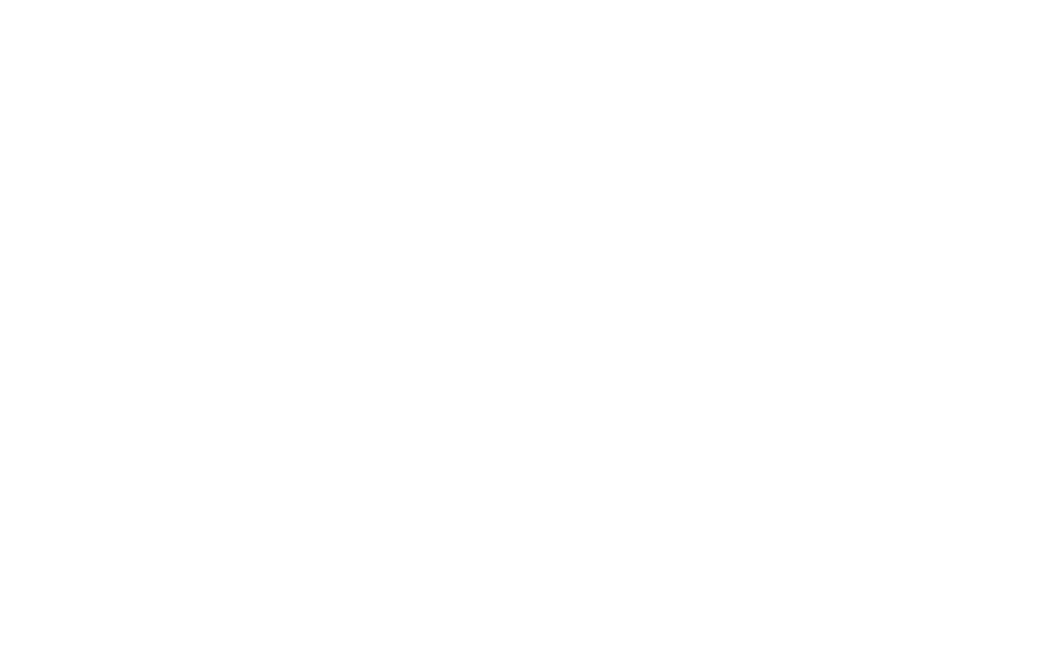
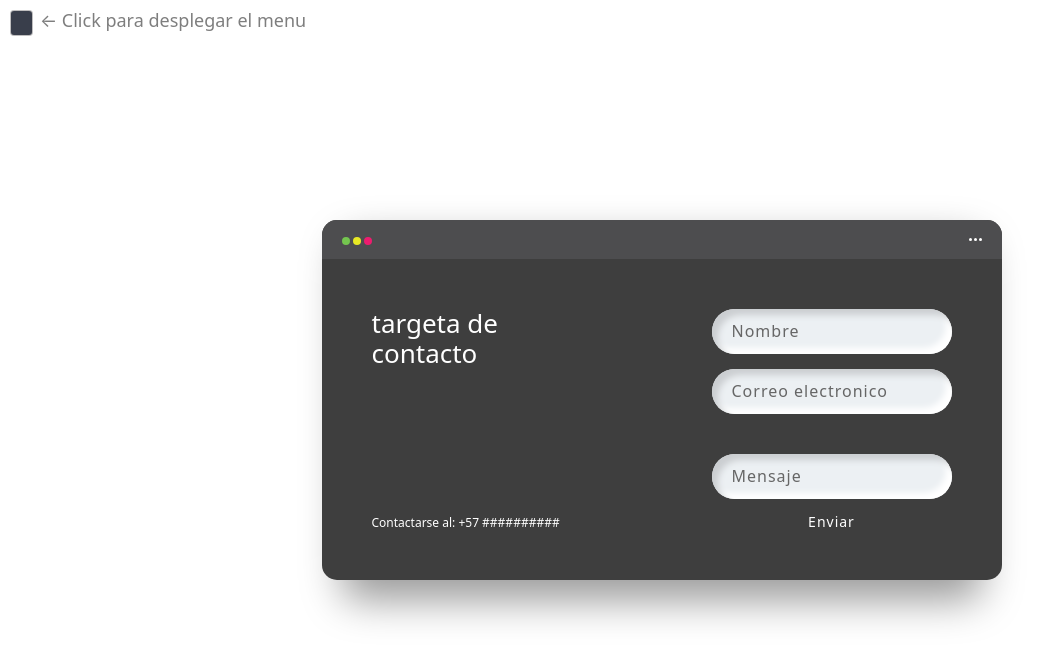
Before and after one commit to andres94-web/Los_pixies_ciclo_4_mision_tic, a React (Create React App) app: page /contacto in a window 1280 px wide. Before the commit this address had no page. Shown: the top 662 px of the page, without its empty margins (0-1058 px from the left). Built offline with nearby package versions, Linux system fonts and the light colour scheme.

Commit message:
90% de la app terminada

```diff
--- a/package.json
+++ b/package.json
@@ -3,6 +3,7 @@
   "version": "0.1.0",
   "private": true,
   "dependencies": {
+    "@emailjs/browser": "^3.10.0",
     "@testing-library/jest-dom": "^5.16.5",
     "@testing-library/react": "^13.4.0",
     "@testing-library/user-event": "^13.5.0",
--- a/src/App.js
+++ b/src/App.js
@@ -2,6 +2,7 @@
 import Loguin from "./pages/Loguin";
 import Productos from "./pages/Productos";
 import Home from "./pages/Home";
+import Contacto from './pages/Contacto';
 
 function App() {
 
@@ -12,6 +13,7 @@
           <Route path='/' element={<Loguin />} />
           <Route path='/home' element={<Home />} />
           <Route path='/productos' element={<Productos />} />
+          <Route path='/contacto' element={<Contacto />} />
           {/* <Route path='/*' element={<NotFound />} /> */}
         </Routes>
       </BrowserRouter>
--- a/src/components/Navbar.jsx
+++ b/src/components/Navbar.jsx
@@ -1,15 +1,46 @@
+import { useNavigate } from "react-router-dom"
 import "../styles/Navbar.css"
 
 const Navbar = () => {
+
+  const navigate = useNavigate()
+
+  const manejadorContacto = (e) => {
+    e.preventDefault()
+    if (localStorage.getItem("token")) {
+      navigate("/contacto")
+    }
+  }
+
+  const manejadorProductos = (e) => {
+    e.preventDefault()
+    if (localStorage.getItem("token")) {
+      navigate("/productos")
+    }
+  }
+
+  const manejadorHome = (e) => {
+    e.preventDefault()
+    if (localStorage.getItem("token")) {
+      navigate("/home")
+    }
+  }
+
+  const manejadorSesion = (e) => {
+    e.preventDefault()
+    if (localStorage.getItem("token")) {
+      navigate("/")
+    }
+  }
+
   return (
     <details>
       <summary></summary>
       <nav className="menu">
-        <a href="#Home">Home</a>
-        <a href="#Work">Work</a>
-        <a href="#Links">Links</a>
-        <a href="#Contact">Contact</a>
-        <a href="#About">About</a>
+        <a onClick={manejadorHome} href="">Home</a>
+        <a onClick={manejadorProductos} href="">Productos</a>
+        <a onClick={manejadorContacto} href="">Contacto</a>
+        <a onClick={manejadorSesion} href="">Cerrar sesion</a>
       </nav>
     </details>
   )
--- /dev/null
+++ b/src/pages/Contacto.jsx
@@ -0,0 +1,93 @@
+import React from "react";
+import Navbar from "../components/Navbar";
+import "../styles/Contacto.css";
+import emailjs from "@emailjs/browser";
+import { useRef } from "react";
+
+function Contacto() {
+  const form = useRef();
+
+  const sendEmail = (e) => {
+    e.preventDefault();
+
+    emailjs
+      .sendForm(
+        "service_0y5fywh",
+        "template_qupspea",
+        form.current,
+        "GQSYWCAZuF69eoLnl"
+      )
+      .then(
+        (result) => {
+          alert(
+            `${result.text}  Su mensaje a sido enviado con exito, me comunicare con ustedes lo mas pronto posible`
+          );
+        },
+        (error) => {
+          alert(
+            `Ha ocurrido un error de tipo ${error.text} Andres94-web estara trabajando para solucionarlo`
+          );
+        }
+      );
+  };
+
+  return (
+    <>
+      <div class="background">
+        <Navbar />
+        <div class="container">
+          <div class="screen">
+            <div class="screen-header">
+              <div class="screen-header-left">
+                <div class="screen-header-button close"></div>
+                <div class="screen-header-button maximize"></div>
+                <div class="screen-header-button minimize"></div>
+              </div>
+              <div class="screen-header-right">
+                <div class="screen-header-ellipsis"></div>
+                <div class="screen-header-ellipsis"></div>
+                <div class="screen-header-ellipsis"></div>
+              </div>
+            </div>
+            <form
+              action=""
+              method="post"
+              class="screen-body"
+              ref={form}
+              onSubmit={sendEmail}
+            >
+              <div class="screen-body-item left">
+                <div class="app-title">
+                  <span>targeta de</span>
+                  <span>contacto</span>
+                </div>
+                <div class="app-contact">Contactarse al: +57 ##########</div>
+              </div>
+              <div class="screen-body-item">
+                <div class="app-form">
+                  <div class="app-form-group">
+                    <input class="app-form-control" name="user_name" placeholder="Nombre" />
+                  </div>
+                  <div class="app-form-group">
+                    <input
+                      class="app-form-control" name="user_email"
+                      placeholder="Correo electronico"
+                    />
+                  </div>
+                  <div class="app-form-group message">
+                    <input class="app-form-control" placeholder="Mensaje" name="message"/>
+                  </div>
+                  <div class="app-form-group buttons">
+                    <button class="app-form-button">Enviar</button>
+                  </div>
+                </div>
+              </div>
+            </form>
+          </div>
+        </div>
+      </div>
+    </>
+  );
+}
+
+export default Contacto;
--- a/src/pages/Home.jsx
+++ b/src/pages/Home.jsx
@@ -1,11 +1,31 @@
-import Navbar from "../components/Navbar"
+import Navbar from "../components/Navbar";
+import "../styles/Home.css";
 
 function Home() {
   return (
     <>
-        <Navbar/>
+      <Navbar />
+      <section>
+        <div class="box">
+          <span></span>
+          <span></span>
+          <span></span>
+          <span></span>
+          <div class="content">
+            <h2>Sobre nosotros </h2>
+            <p>
+              <a>
+                Lorem all our modules are designed to play nicely with
+                responsive of course. At the end of the day it comes down to the
+                theme you use - our code doesn't get in your way.At the end of
+                the day it comes down to
+              </a>
+            </p>
+          </div>
+        </div>
+      </section>
     </>
-  )
+  );
 }
 
-export default Home
+export default Home;
--- a/src/pages/Productos.jsx
+++ b/src/pages/Productos.jsx
@@ -1,31 +1,14 @@
-import axios from "axios";
 import React from "react";
-
-const baseURL = "https://jsonplaceholder.typicode.com/posts/1";
+import Navbar from "../components/Navbar";
 
 const Productos = () => {
-  const [post, setPost] = React.useState(null);
-
-  React.useEffect(() => {
-    axios.get(baseURL).then((response) => {
-      setPost(response.data);
-    });
-  }, []);
-
-  if (!post) return null;
 
   return (
-    <div>
-      <h1>{post.title}</h1>
-      <p>{post.body}</p>
-    </div>
+    <>
+    <Navbar />
+    </>
   );
 }
 
-/* const Productos = () => {
-  return (
-    <div>Productos</div>
-  )
-} */
 
 export default Productos
--- a/src/services/Api.js
+++ b/src/services/Api.js
@@ -1 +1,2 @@
 export const ApiUrlUsuario = "https://api-nw7e.onrender.com/user/login"
+export const AroductosURL = "https://temu-com-shopping-api-realtime-api-scrapper-from-temu-com.p.rapidapi.com/search";
--- /dev/null
+++ b/src/styles/Contacto.css
@@ -0,0 +1,166 @@
+  .background {
+    display: flex;
+    min-height: 100vh;
+  }
+
+  .container {
+    flex: 0 1 700px;
+    margin: auto;
+    padding: 10px;
+  }
+
+  .screen {
+    position: relative;
+    background: #3e3e3e;
+    border-radius: 15px;
+  }
+
+  .screen:after {
+    content: '';
+    display: block;
+    position: absolute;
+    top: 0;
+    left: 20px;
+    right: 20px;
+    bottom: 0;
+    border-radius: 15px;
+    box-shadow: 0 20px 40px rgba(0, 0, 0, .4);
+    z-index: -1;
+  }
+
+  .screen-header {
+    display: flex;
+    align-items: center;
+    padding: 10px 20px;
+    background: #4d4d4f;
+    border-top-left-radius: 15px;
+    border-top-right-radius: 15px;
+  }
+
+  .screen-header-left {
+    margin-right: auto;
+  }
+
+  .screen-header-button {
+    display: inline-block;
+    width: 8px;
+    height: 8px;
+    margin-right: 3px;
+    border-radius: 8px;
+    background: white;
+  }
+
+  .screen-header-button.close {
+    background: #74c54f;
+  }
+
+  .screen-header-button.maximize {
+    background: #e8e925;
+  }
+
+  .screen-header-button.minimize {
+    background: #ed1c6f;
+  }
+
+  .screen-header-right {
+    display: flex;
+  }
+
+  .screen-header-ellipsis {
+    width: 3px;
+    height: 3px;
+    margin-left: 2px;
+    border-radius: 8px;
+    background: rgb(255, 255, 255);
+  }
+
+  .screen-body {
+    display: flex;
+  }
+
+  .screen-body-item {
+    flex: 1;
+    padding: 50px;
+  }
+
+  .screen-body-item.left {
+    display: flex;
+    flex-direction: column;
+  }
+
+  .app-title {
+    display: flex;
+    flex-direction: column;
+    /* position: relative; */
+    color: #ffffff;
+    font-size: 26px;
+  }
+
+  .app-contact {
+    margin-top: auto;
+    font-size: 12px;
+    color: rgb(255, 255, 255);
+  }
+
+  .app-form-group {
+    margin-bottom: 15px;
+  }
+
+  .app-form-group.message {
+    margin-top: 40px;
+  }
+
+  .app-form-group.buttons {
+    margin-bottom: 0;
+    text-align: right;
+  }
+
+
+  .app-form-control::placeholder {
+    color: #666;
+  }
+
+  .app-form-button {
+    background: none;
+    border: none;
+    color: #ffffff;
+    font-size: 14px;
+    cursor: pointer;
+    outline: none;
+  }
+
+  .app-form-button:hover {
+    color: #757575;
+  }
+
+  @media screen and (max-width: 520px) {
+    .screen-body {
+      flex-direction: column;
+    }
+
+    .screen-body-item.left {
+      margin-bottom: 30px;
+    }
+
+    .app-title {
+      flex-direction: row;
+    }
+
+    .app-title span {
+      margin-right: 12px;
+    }
+
+    .app-title:after {
+      display: none;
+    }
+  }
+
+  @media screen and (max-width: 600px) {
+    .screen-body {
+      padding: 40px;
+    }
+
+    .screen-body-item {
+      padding: 0;
+    }
+  }
--- /dev/null
+++ b/src/styles/Home.css
@@ -0,0 +1,131 @@
+
+  .content h2{ font-size:19px;}
+
+  /* .background-img{
+    background-image: url("https://3.bp.blogspot.com/-piZWCW2uUbg/W2fPXxkWZgI/AAAAAAAAOu0/eydmMjTIqcwLMHEEr2H7imqoRTxMw4o9QCLcBGAs/s1600/among_trees_night_dribbble.png");
+    height: 400px;
+    width: 800px;
+    background-repeat: no-repeat;
+    background-size: cover;
+    margin: 5% auto;
+    padding:20px;
+    border: 1px solid #2a3cad;
+    border-radius: 4px;
+    box-shadow: 0px 0px 5px #2a3cad;
+    position: relative;
+  } */
+
+  .box{
+    position: absolute;
+    top: 50%;
+    left: 50%;
+    transform: translate(-50%, -50%);
+    width: 300px;
+    height: 300px;
+    background: #111845a6;
+    box-sizing: border-box;
+    overflow: hidden;
+    box-shadow: 0 20px 50px rgb(23, 32, 90);
+    border: 2px solid #111845a6;
+    color: rgba(230, 227, 227, 0.933);
+    padding: 20px;
+  }
+
+  .box:before{
+    content: '';
+    /* position:absolute; */
+    top:0;
+    left:-100%;
+    width:100%;
+    height:100%;
+    background: rgba(255,255,255,0.1);
+    transition:0.5s;
+    pointer-events: none;
+  }
+
+  .box:hover:before{
+    left:-50%;
+    transform: skewX(-5deg);
+  }
+
+
+  .box .content{
+    position:absolute;
+    top:15px;
+    left:15px;
+    right:15px;
+    bottom:15px;
+    border:1px solid #393e4b;
+    padding:20px;
+    text-align:center;
+    box-shadow: 0 5px 10px rgba(9,0,0,0.5);
+
+  }
+
+  .box span{
+    position: absolute;
+    top: 0;
+    left: 0;
+    width: 100%;
+    height: 100%;
+    display: block;
+    box-sizing: border-box;
+
+  }
+
+  .box span:nth-child(1)
+  {
+    transform:rotate(0deg);
+  }
+
+  .box span:nth-child(2)
+  {
+    transform:rotate(90deg);
+  }
+
+  .box span:nth-child(3)
+  {
+    transform:rotate(180deg);
+  }
+
+  .box span:nth-child(4)
+  {
+    transform:rotate(270deg);
+  }
+
+  .box span:before
+  {
+    content: '';
+    position: absolute;
+    width:100%;
+    height: 2px;
+    background: #393e4b;
+    animation: animate 4s linear infinite;
+  }
+
+  @keyframes animate {
+    0% {
+    transform:scaleX(0);
+    transform-origin: left;
+    }
+    50%
+    {
+      transform:scaleX(1);
+    transform-origin: left;
+    }
+    50.1%
+    {
+      transform:scaleX(1);
+    transform-origin: right;
+
+    }
+
+    100%
+    {
+      transform:scaleX(0);
+    transform-origin: right;
+
+    }
+
+
+  }
--- a/src/styles/Loguin.css
+++ b/src/styles/Loguin.css
@@ -17,7 +17,7 @@
 .innerContainer {
   position: relative;
   width: 350px;
-  height: 470px;
+  height: 420px;
   border-radius: 20px;
   padding: 40px;
   box-sizing: border-box;
--- a/src/styles/Navbar.css
+++ b/src/styles/Navbar.css
@@ -1,12 +1,15 @@
+@import url('https://fonts.googleapis.com/css2?family=Poppins:wght@400;900&display=swap');
+
 :root {
-    --primColor: #ededed;
-    --secoColor: #555555;
+    --primColor: #393e4b;
+    --secoColor: rgba(201, 200, 200, 0.933);;
     --cornerRad: 4px;
   }
   details {
     margin: 10px;
-    font-size: 20px;
+    font-size: 18px;
     width: fit-content;
+
   }
   nav{
     border: 1px solid;
@@ -15,7 +18,7 @@
     /* box-shadow: 0 30px 15px 0 rgba(0, 0, 0, 0.5); */
   }
   summary {
-    font-family: Arial, Helvetica, sans-serif;
+    /* font-family: Arial, Helvetica, sans-serif; */
     writing-mode: vertical-lr;
     text-align: center;
     padding: 12px 10px;
@@ -75,13 +78,13 @@
     animation: closeMenu 1000ms ease-in-out forwards;
   }
   .menu a {
-    padding: 12px 24px;
-    margin: 0 16px;
+    padding: 10px 10px;
+    margin: 0 10px;
     color: var(--secoColor);
     border-bottom: 2px solid rgba(0, 0, 0, 0.1);
     text-decoration: none;
     text-align: center;
-    transition: filter 200ms linear 0s;
+    transition: filter 150ms linear 0s;
   }
 /*   .menu a:nth-of-type(1) {
     padding-top: 24px;
@@ -109,7 +112,7 @@
       height: 0;
     }
     100% {
-      height: 312px;
+      height: 200px;
     }
   }
   @keyframes fadeMe {
```
Also changed, not shown: 1 other file (tests, documents, lock files or other folders).
